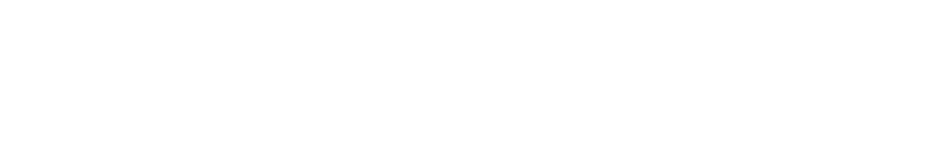
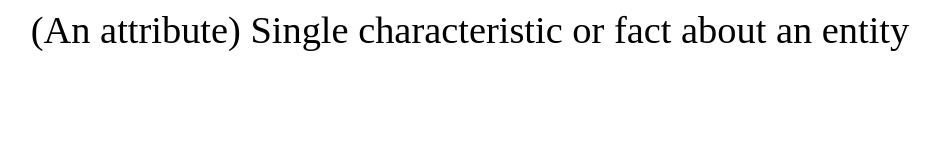
Before and after one commit to RudrakshSharma-code/Hangman_pro, a plain HTML site: page index.html in a window 1280 px wide. Shown: the whole page, without its empty margins (170-1108 px from the left). Drawn offline with Linux system fonts and the light colour scheme.

Commit message:
add wordbank, css

```diff
--- a/index.html
+++ b/index.html
@@ -4,8 +4,10 @@
     <meta name="viewport" content="width=device-width, initial-scale=1.0">
     <meta http-equiv="X-UA-Compatible" content="ie=edge">
     <title>Hangman</title>
+    <link type="text/css" rel="stylesheet" href="style/hangman.css">
 </head>
 <body>
-
+    <p id ="question"></p>
+    <script src="scripts/script.js"></script>
 </body>
 </html>
--- a/scripts/script.js
+++ b/scripts/script.js
@@ -24,3 +24,12 @@ let wordBank =[
     //     definition: ""
     // }
 ]
+//invoke function
+getQuest();
+
+// get random word from wordBank
+
+function getQuest(){
+    let ranNum = Math.floor(Math.random() * wordBank.length);
+    document.getElementById("question").innerHTML = wordBank[ranNum].definition;
+}
--- /dev/null
+++ b/style/hangman.css
@@ -0,0 +1,4 @@
+#question{
+    text-align: center;
+    font-size: 3vw;
+}
```
